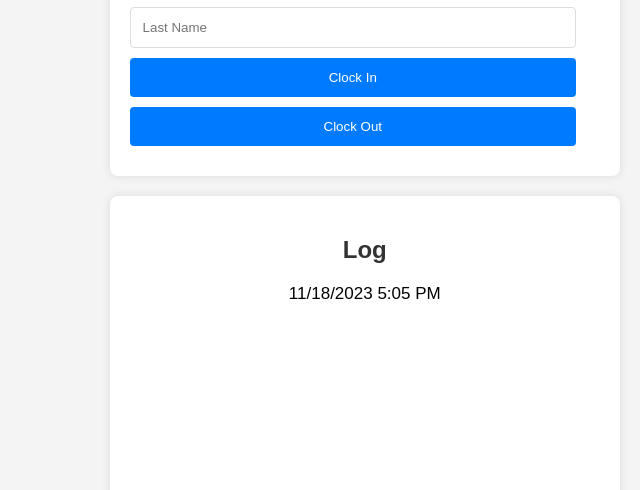
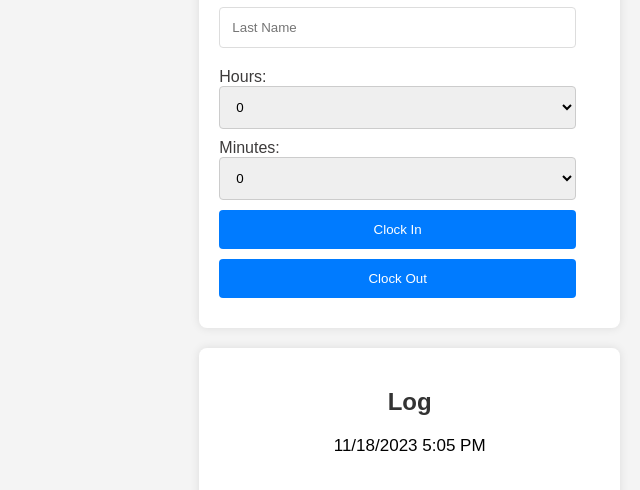
Before and after one commit to WrenVin/Hour-Tracking-Web-App, a website: page index.html in a window 1280 px wide. Shown: the part 164-654 px from the top of the page, without its empty margins (640-1280 px from the left). Drawn offline with Linux system fonts and the light colour scheme; no server answers.

Commit message:
Added forms

```diff
--- a/index.html
+++ b/index.html
@@ -27,6 +27,36 @@
         <form id="timeTrackingForm">
             <input type="text" id="firstName" name="firstName" placeholder="First Name" required>
             <input type="text" id="lastName" name="lastName" placeholder="Last Name" required>
+            <label for="hours">Hours:</label>
+            <select id="hours" name="hours">
+                <option value="0">0</option>
+                <option value="1">1</option>
+                <option value="2">2</option>
+                <option value="3">3</option>
+                <option value="4">4</option>
+                <option value="5">5</option>
+                <option value="6">6</option>
+                <option value="7">7</option>
+                <option value="8">8</option>
+                <option value="9">9</option>
+                <option value="10">10</option>
+            </select>
+
+            <label for="minutes">Minutes:</label>
+            <select id="minutes" name="minutes">
+                <option value="0">0</option>
+                <option value="5">5</option>
+                <option value="10">10</option>
+                <option value="15">15</option>
+                <option value="20">20</option>
+                <option value="25">25</option>
+                <option value="30">30</option>
+                <option value="35">35</option>
+                <option value="40">40</option>
+                <option value="45">45</option>
+                <option value="50">50</option>
+                <option value="55">55</option>
+            </select>
             <button type="button" id="clockIn">Clock In</button>
             <button type="button" id="clockOut">Clock Out</button>
         </form>
--- a/style.css
+++ b/style.css
@@ -148,6 +148,24 @@
     box-shadow: 0px 0px 10px rgba(0, 0, 0, 0.15);
 }
 
+select {
+    display: block;
+    width: calc(100% - 24px);
+    padding: 12px;
+    margin-bottom: 10px;
+    /* Adjust as needed */
+    border: 1px solid #ccc;
+    border-radius: 4px;
+    box-sizing: border-box;
+}
+
+label {
+    margin-top: 10px;
+    display: block;
+    font-size: 16px;
+    color: #3d3b3b;
+}
+
 /* Style for .log-entry */
 .log-entry {
     border-bottom: 2px solid #eee;
```
